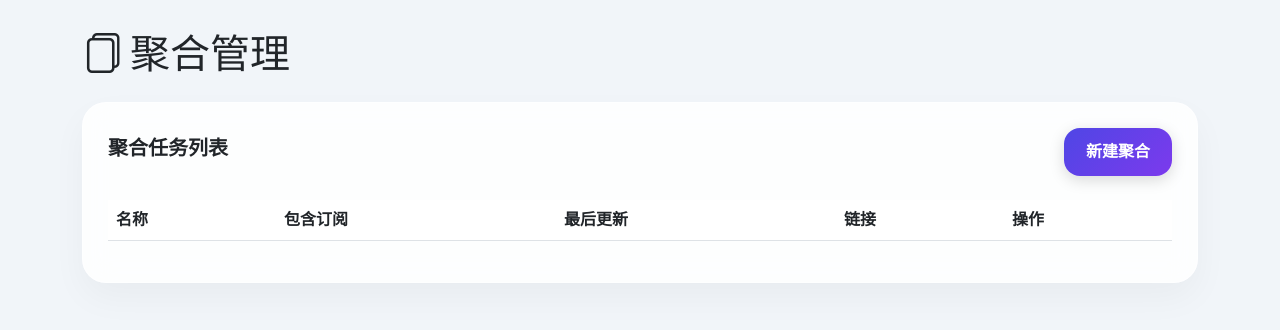
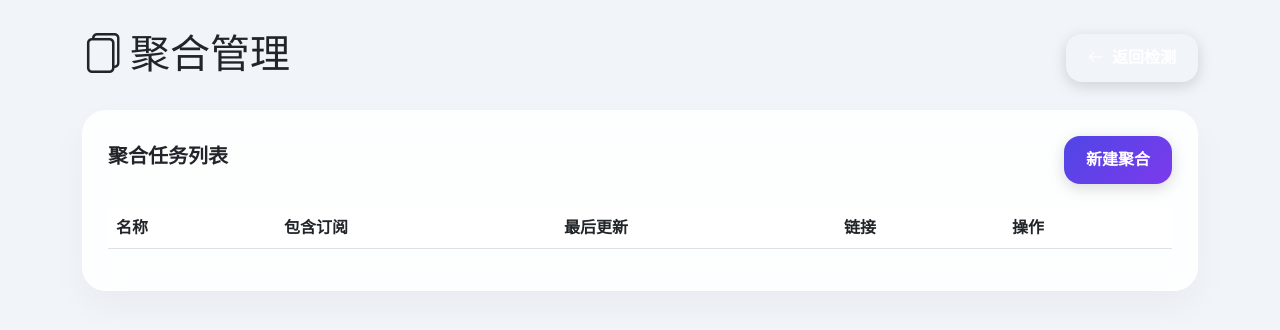
Before and after one commit to JE668/m3u-checker-pro, a Flask app: page /aggregate in a window 1280 px wide. Shown: the top 330 px of the page. Run offline with Flask 3, Linux system fonts and the light colour scheme; data that the repository does not hold is empty; parts of the project's set-up code (start-up, migrations or seed data) failed here and were passed over.

Commit message:
Update aggregate.html

```diff
--- a/templates/aggregate.html
+++ b/templates/aggregate.html
@@ -15,11 +15,18 @@
         .btn-danger-grad { background: linear-gradient(90deg, #dc2626 0%, #f43f5e 100%); }
         .link-item { display: flex; align-items: center; gap: 10px; margin-bottom: 10px; }
         .link-item input { flex: 1; background: #f8f9fa; border: 1px solid #dee2e6; border-radius: 8px; padding: 8px; }
+        .back-btn { margin-bottom: 20px; }
     </style>
 </head>
 <body>
     <div class="container">
-        <h1 class="fw-800 mb-4"><i class="bi bi-files me-2"></i>聚合管理</h1>
+        <div class="d-flex justify-content-between align-items-center mb-4 back-btn">
+            <h1 class="fw-800"><i class="bi bi-files me-2"></i>聚合管理</h1>
+            <button class="btn btn-grad btn-secondary-custom" onclick="location.href='/'">
+                <i class="bi bi-arrow-left me-2"></i>返回检测
+            </button>
+        </div>
+
         <div class="glass-card">
             <div class="d-flex justify-content-between align-items-center mb-4">
                 <h5 class="fw-bold">聚合任务列表</h5>
```
